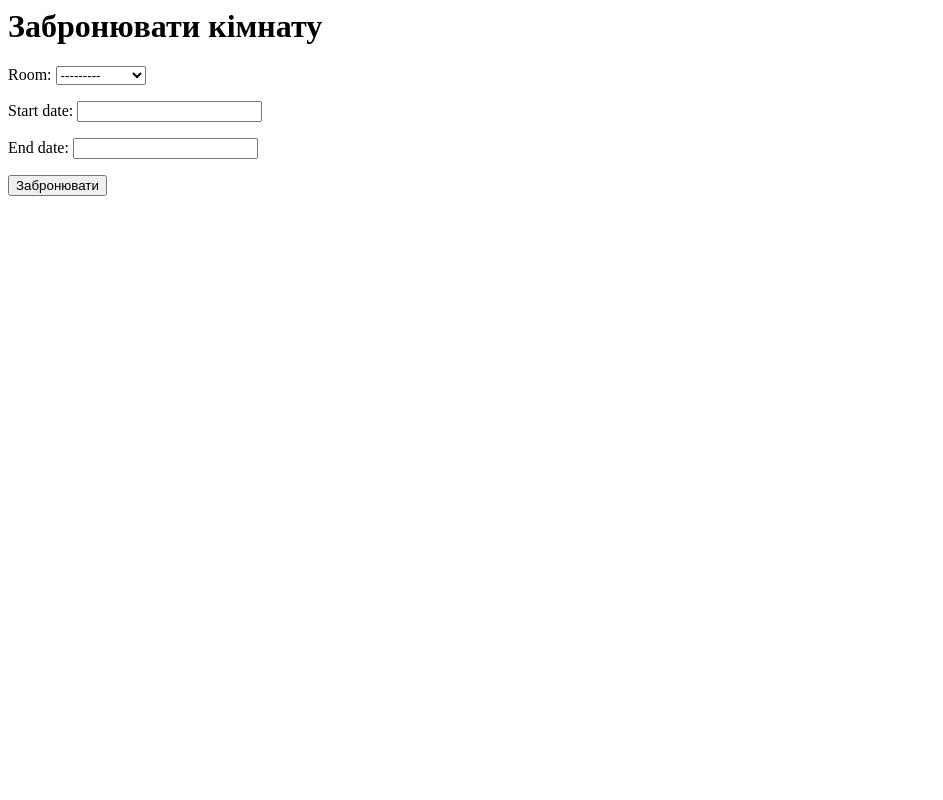
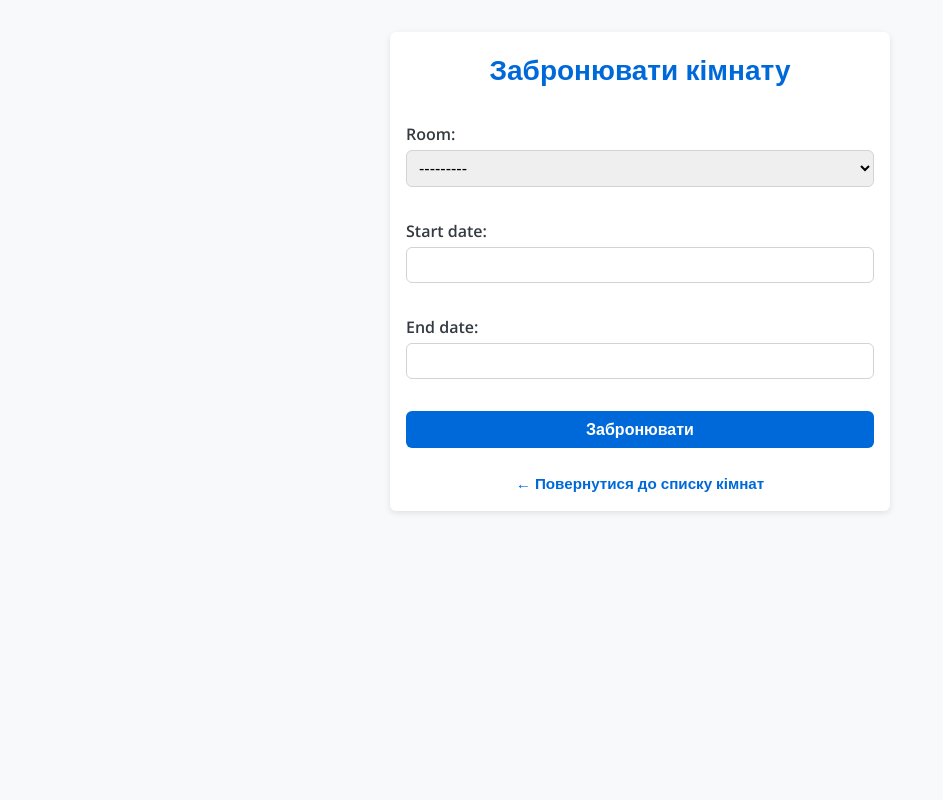
Before and after one commit to Andrii25red/booking_system, a Django app: page /reserve/ in a window 1280 px wide. Shown: the whole page, without its empty margins (0-943 px from the left). Run offline with Django 5.2, Linux system fonts and the light colour scheme; a user stored in the database is signed in; data comes from the database, SQL or seed files in the repository.

Commit message:
EDIT: make_reservation.html

```diff
--- a/booking_system/reservations/templates/make_reservation.html
+++ b/booking_system/reservations/templates/make_reservation.html
@@ -1,7 +1,112 @@
-<h1>Забронювати кімнату</h1>
-
-<form method="post">
-    {% csrf_token %}
-    {{ form.as_p }}
-    <button type="submit">Забронювати</button>
-</form>
+<!DOCTYPE html>
+<html lang="uk">
+<head>
+  <meta charset="UTF-8">
+  <meta name="viewport" content="width=device-width, initial-scale=1">
+  <title>Забронювати кімнату — Система Бронювання</title>
+  <link href="https://fonts.googleapis.com/css?family=Open+Sans:400,600&display=swap" rel="stylesheet">
+  <style>
+    :root {
+      --primary: #0069d9;
+      --bg-light: #f8f9fa;
+      --bg-white: #ffffff;
+      --text-dark: #343a40;
+      --border: #ced4da;
+      --radius: 6px;
+      --spacing: 1rem;
+    }
+    *,
+    *::before,
+    *::after {
+      box-sizing: border-box;
+    }
+    body {
+      margin: 0;
+      padding: 0;
+      font-family: 'Open Sans', sans-serif;
+      background: var(--bg-light);
+      color: var(--text-dark);
+      line-height: 1.5;
+    }
+    .wrapper {
+      max-width: 500px;
+      margin: calc(var(--spacing) * 2) auto;
+      padding: var(--spacing);
+      background: var(--bg-white);
+      border-radius: var(--radius);
+      box-shadow: 0 2px 6px rgba(0,0,0,0.1);
+    }
+    h1 {
+      margin: 0 0 var(--spacing);
+      font-size: 1.75rem;
+      font-weight: 600;
+      color: var(--primary);
+      text-align: center;
+    }
+    .booking-form {
+      display: flex;
+      flex-direction: column;
+    }
+    .booking-form p {
+      margin-bottom: var(--spacing);
+    }
+    .booking-form label {
+      display: block;
+      margin-bottom: 0.25rem;
+      font-weight: 600;
+    }
+    .booking-form input,
+    .booking-form select {
+      width: 100%;
+      padding: 0.5rem;
+      border: 1px solid var(--border);
+      border-radius: var(--radius);
+      font-size: 1rem;
+    }
+    .booking-form input:focus,
+    .booking-form select:focus {
+      outline: none;
+      border-color: var(--primary);
+      box-shadow: 0 0 4px rgba(0,105,217,0.3);
+    }
+    .btn {
+      padding: 0.6rem 1.2rem;
+      font-size: 1rem;
+      font-weight: 600;
+      color: #fff;
+      background: var(--primary);
+      border: none;
+      border-radius: var(--radius);
+      cursor: pointer;
+      transition: background 0.2s;
+      margin-top: var(--spacing);
+    }
+    .btn:hover {
+      background: darken(var(--primary), 10%);
+    }
+    .back-link {
+      display: block;
+      margin-top: calc(var(--spacing) * 1.5);
+      text-decoration: none;
+      color: var(--primary);
+      font-size: 0.95rem;
+      text-align: center;
+      font-weight: 600;
+    }
+    .back-link:hover {
+      text-decoration: underline;
+    }
+  </style>
+</head>
+<body>
+  <div class="wrapper">
+    <h1>Забронювати кімнату</h1>
+    <form method="post" class="booking-form">
+      {% csrf_token %}
+      {{ form.as_p }}
+      <button type="submit" class="btn">Забронювати</button>
+    </form>
+    <a href="{% url 'rooms:room_list' %}" class="back-link">← Повернутися до списку кімнат</a>
+  </div>
+</body>
+</html>
```
